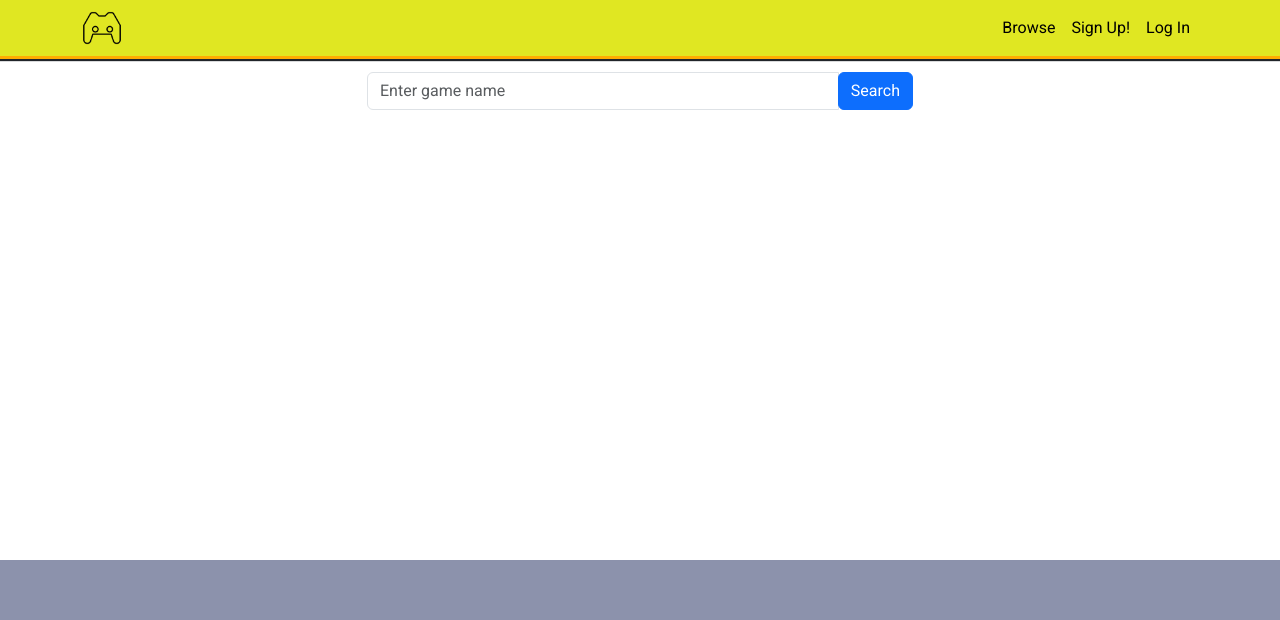
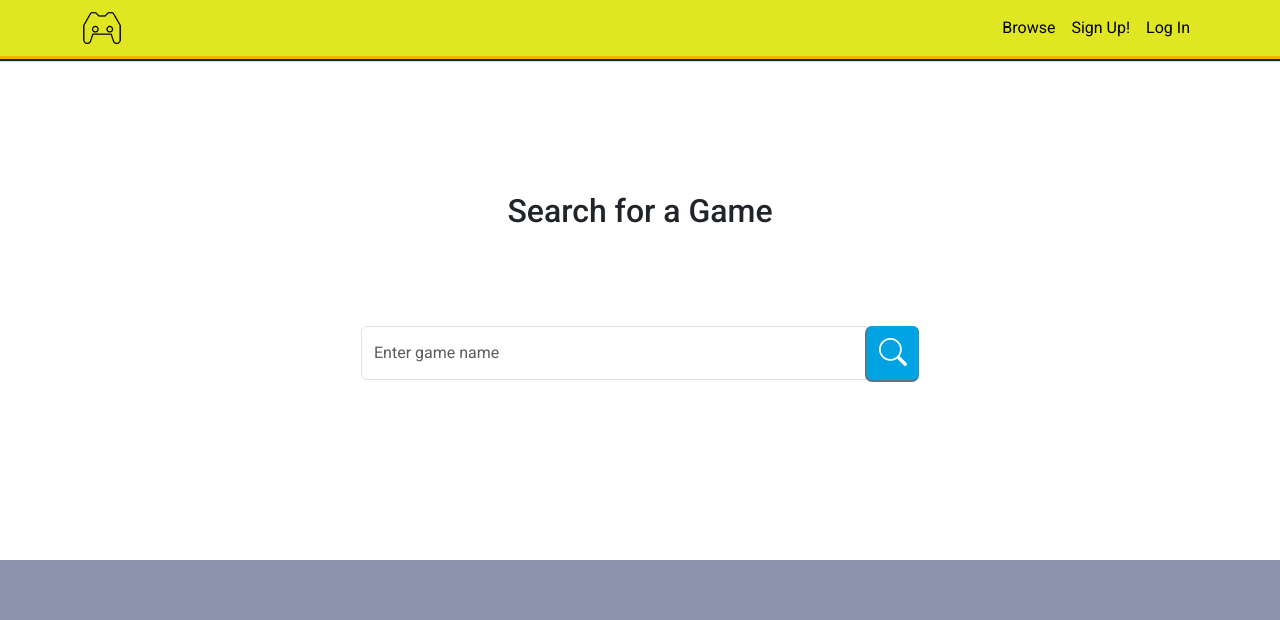
Before and after one commit to anthonyradose/gamesay_milestone_project3, a Python web app: template templates/search_game.html in a window 1280 px wide. Shown: the top 620 px of the page. Run offline with Jinja, Linux system fonts and the light colour scheme; the template is opened without the code that fills it, so the values that code supplies are empty.

Commit message:
Improve overall styling of search_game template and add search icon

```diff
--- a/static/css/style.css
+++ b/static/css/style.css
@@ -19,6 +19,9 @@ body {
 #homeIcon {
     height: 2em;
     position: unset;
+}
+#searchIcon{
+    height: 2em;
 }
 
 #gamepadIcon {
@@ -76,6 +79,43 @@ button[aria-expanded="false"] span.read-less {
     margin-bottom: 0;
 }
 
+
+
+
+
+
+
+
+#searchBtn {
+    background-color: #00A3E1;
+    border: none;
+    transition: transform 0.2s ease-in-out, color 0.2s ease-in-out;
+    box-shadow: -1px 1px 0px 1px #5d748a;
+}
+
+#searchBtn:hover {
+    background-color: #0096D1;
+}
+
+#searchBtn:active {
+    background-color: #008FC7;
+    box-shadow: none;
+}
+
+
+
+
+
+
+
+
+
+@media (max-width: 576px) {
+    #searchDiv {
+        width: 75%;
+    }
+}
+
 @media (min-width: 576px) {
     #landing-intro {
         width: 83%;
--- a/templates/search_game.html
+++ b/templates/search_game.html
@@ -1,14 +1,16 @@
 {% extends "base.html" %}
 {% block content %}
 <div class="container min-vh-100">
-    <div class="row justify-content-center">
-        <div class="col-md-6">
-            <h1 class="text-center mb-4">Search for a Game</h1>
+    <div class="container justify-content-center my-5 pt-5">
+        <h2 class="text-center my-5 py-5">Search for a Game</h2>
+    </div>
+    <div class="row justify-content-center m-auto" id="searchDiv">
+        <div class="col-md-6 p-0">
             <form action="/search_results" method="post" class="text-center">
                 <div class="input-group">
                     <input type="text" class="form-control" name="query" placeholder="Enter game name">
                     <div class="input-group-append">
-                        <button class="btn btn-primary" type="submit">Search</button>
+                        <button class="btn btn-primary" id="searchBtn" type="submit" aria-label="Search"> <i class="bi bi-search fs-3"></i></button>
                     </div>
                 </div>
             </form>
```
